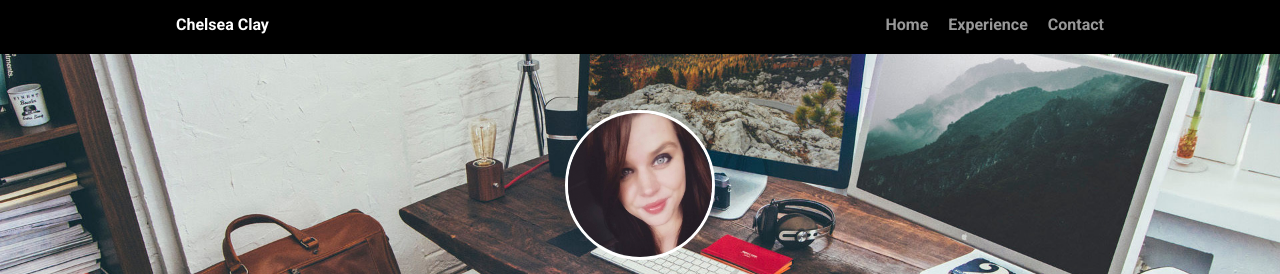
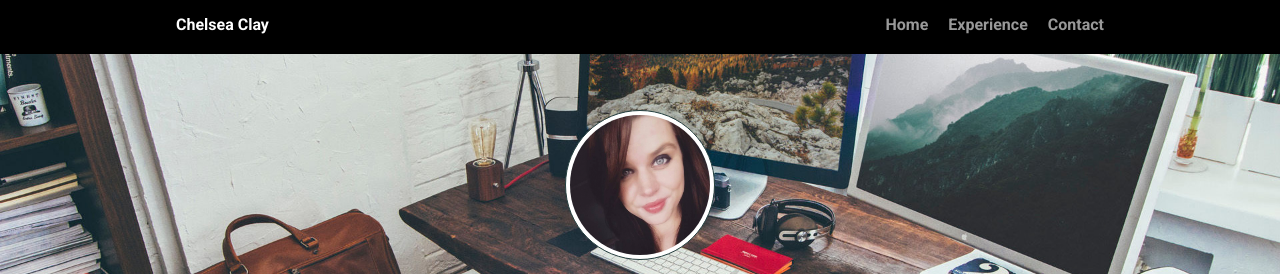
Before and after one commit to chelseaclay/Project1_ProfileUpdate, a plain HTML site: page index.html in a window 1280 px wide. Shown: the top 274 px of the page. Drawn offline with Linux system fonts and the light colour scheme; a web font is replaced by a local one.

Commit message:
added double border to profile image

```diff
--- a/styles.css
+++ b/styles.css
@@ -80,7 +80,7 @@ header .profile-image {
   width: 150px;
   height: 150px;
   border-radius: 50%;
-  border: 3px solid white;
+  border: 1px solid #253f3f; padding: 4px; background: white;
   transition: all .5s;
 }
 header .profile-image:hover {
```
